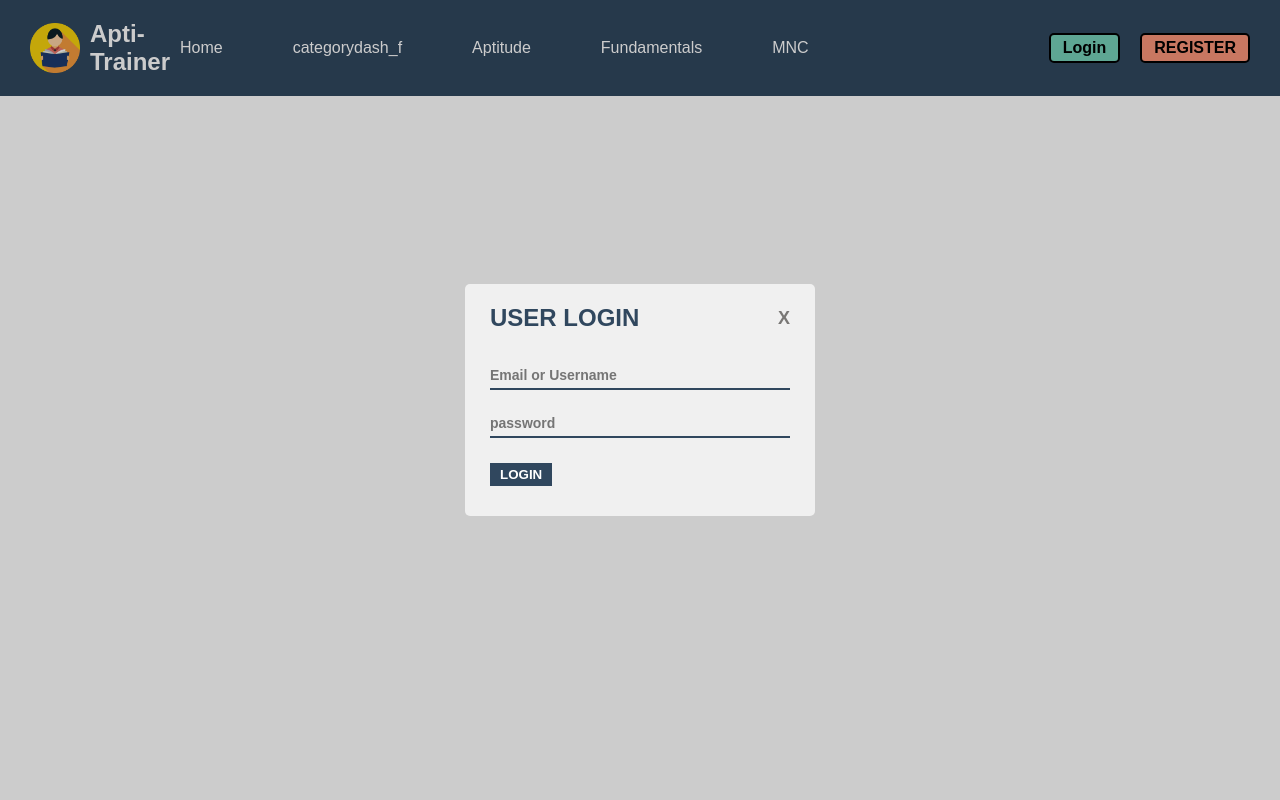
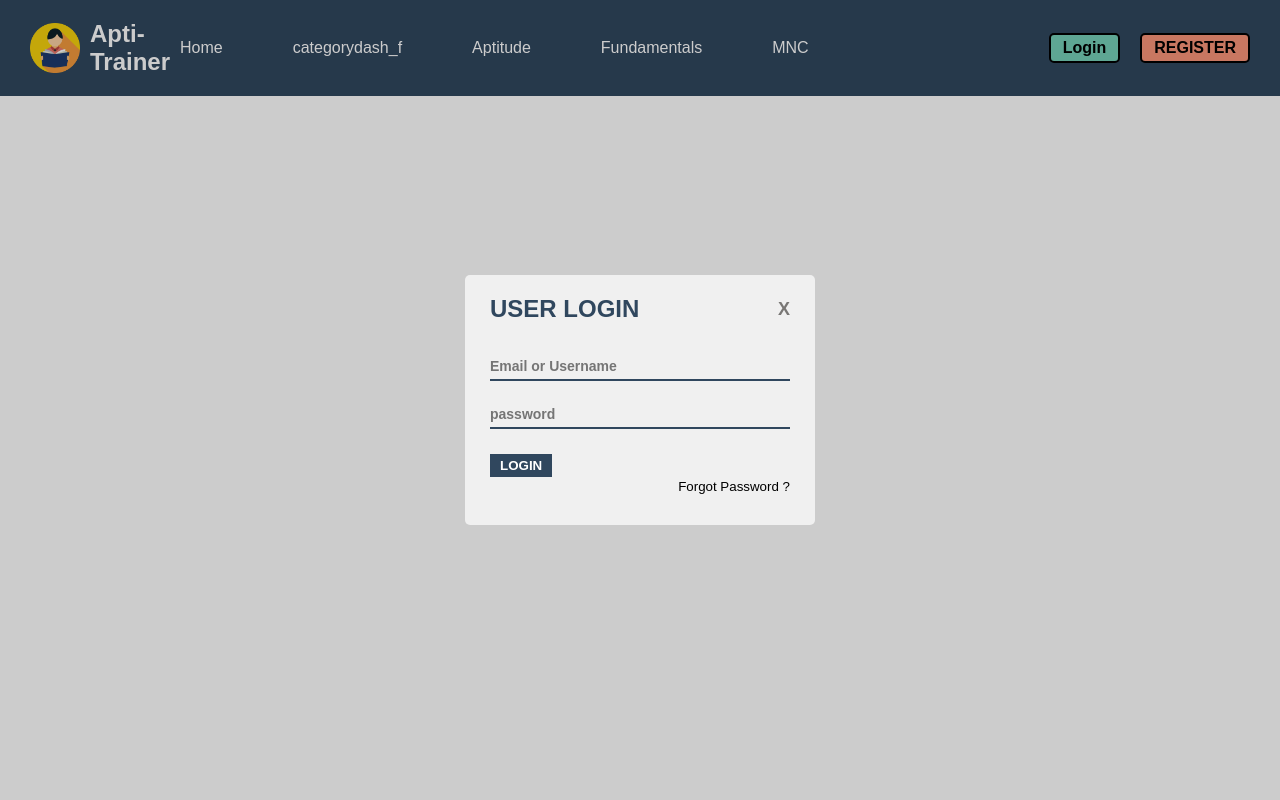
Before and after one commit to Shri-15k/Apti-Trainer, a PHP site: page /AptiTrainer/ in a window 1280 px wide, after a click on "Login". Run offline with PHP 8.4, Linux system fonts and the light colour scheme.

Commit message:
added forgot pop up with styling inside separate css file forgotpass

```diff
--- /dev/null
+++ b/CSS/forgotpass.css
@@ -0,0 +1,28 @@
+/* forgot button styling */
+
+div.popup-container div.popup div.forgot-btn{
+    text-align: right;
+}
+
+div.popup-container div.popup div.forgot-btn button{
+    border: none;
+    background-color: transparent;
+    outline: none;
+    font-weight: 450;
+    cursor: pointer;
+}
+
+/*div#forgot-popup{
+    display: flex;
+}*/
+
+div.popup-container div.forgot button.reset-btn{
+    font-weight: 550;
+    font-style: 15px;
+    color: white;
+    background-color: #30475e;
+    padding: 4px 10px;
+    border: none;
+    outline: none;
+    margin-top: 5px;
+}
--- a/CSS/style.css
+++ b/CSS/style.css
@@ -110,7 +110,7 @@ div.popup-container div.popup input{
     outline: none;
 }
 
-div.popup-container div.popup button.login-btn,div.popup-container div.register button.register-btn{
+div.popup-container div.popup button.login-btn,div.popup-container div.register button.register-btn,div.popup-container div.forgot button.reset-btn{
     font-weight: 550;
     font-style: 15px;
     color: white;
--- a/index.php
+++ b/index.php
@@ -5,17 +5,19 @@ session_start();
 
 <!DOCTYPE html>
 <html lang="en">
+
 <head>
     <meta charset="UTF-8">
     <meta http-equiv="X-UA-Compatible" content="IE=edge">
     <meta name="viewport" content="width=device-width, initial-scale=1.0">
     <title>Home</title>
     <link rel="stylesheet" href="CSS/style.css">
+    <link rel="stylesheet" href="CSS/forgotpass.css">
 </head>
 
 <body>
     <header>
-    <?php include("nav_header.php") ?>
+        <?php include("nav_header.php") ?>
     </header>
 
 
@@ -31,6 +33,9 @@ session_start();
                 <input type="password" placeholder="password" name="password">
                 <button type="submit" class="login-btn" name="login">LOGIN</button>
             </form>
+            <div class="forgot-btn">
+                <button type="button" onclick="forgotPopup()">Forgot Password ?</button>
+            </div>
         </div>
     </div>
 
@@ -51,28 +56,46 @@ session_start();
         </div>
     </div>
 
+    <!--forgot pop up code -->
+
+    <div class="popup-container" id="forgot-popup">
+        <div class="forgot popup">
+            <form method="POST" action="forgotpassword.php">
+                <h2>
+                    <span>RESET PASSWORD</span>
+                    <button type="reset" onclick="popup('forgot-popup')">X</button>
+                </h2>
+                <input type="text" placeholder="Email" name="email">
+                <button type="submit" class="reset-btn" name="send-reset-link">SEND LINK</button>
+            </form>
+        </div>
+    </div>
+
     <?php
-        if(isset($_SESSION['logged_in']) && $_SESSION['logged_in']==true)
-        {
-            echo"<h1 style='text-align: center; margin-top: 200px;'> Welcome  To Apti-Trainer ! $_SESSION[username]</h1>";
-        }
+    if (isset($_SESSION['logged_in']) && $_SESSION['logged_in'] == true) {
+        echo "<h1 style='text-align: center; margin-top: 200px;'> Welcome  To Apti-Trainer ! $_SESSION[username]</h1>";
+    }
 
 
     ?>
 
     <script>
-        function popup(popup_name)
-        {
-            get_popup=document.getElementById(popup_name);
-            if(get_popup.style.display=="flex")
-            {
-               get_popup.style.display="none";
+        function popup(popup_name) {
+            get_popup = document.getElementById(popup_name);
+            if (get_popup.style.display == "flex") {
+                get_popup.style.display = "none";
             }
-            else
-            {
-                get_popup.style.display="flex";
+            else {
+                get_popup.style.display = "flex";
             }
+        }
+
+        function forgotPopup(){
+            document.getElementById('login-popup').style.display="none";
+            document.getElementById('forgot-popup').style.display="flex";
+
         }
     </script>
 </body>
+
 </html>
```
